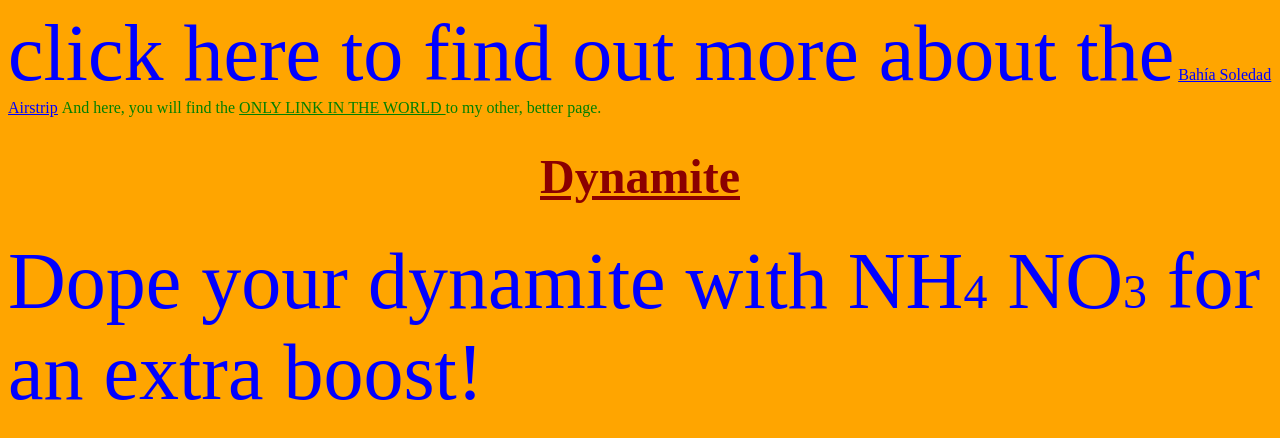
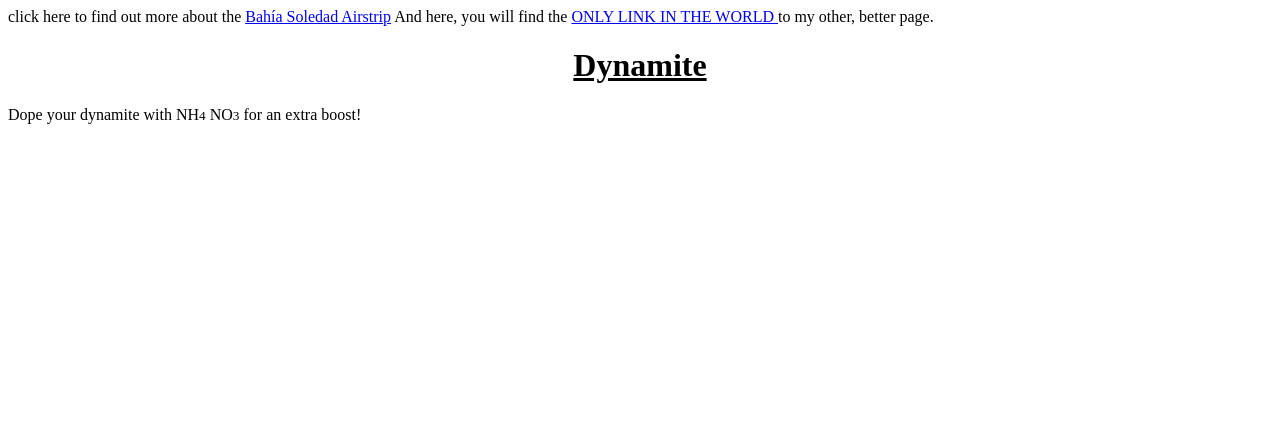
Before and after one commit to m00024/m00024.github.io, a plain HTML site: page index.html in a window 1280 px wide. Drawn offline with Linux system fonts and the light colour scheme.

Commit message:
Update index.html

```diff
--- a/index.html
+++ b/index.html
@@ -4,13 +4,7 @@
 		<title> hello world </title>
 		<style>
 
-			body {background-color:orange}
-			h1   {color:DarkRed;font-size:300%}
-			p1   {color:Blue; font-size:500%}
-			p2   {color:Green; font-size:100%}
-			p3   {color:Blue; font-size:100%}
-			a    {color:Green; font-size:100%}
-			small{font-size:60%}
+
 		</style>
 	</head>
 	<body>
```
